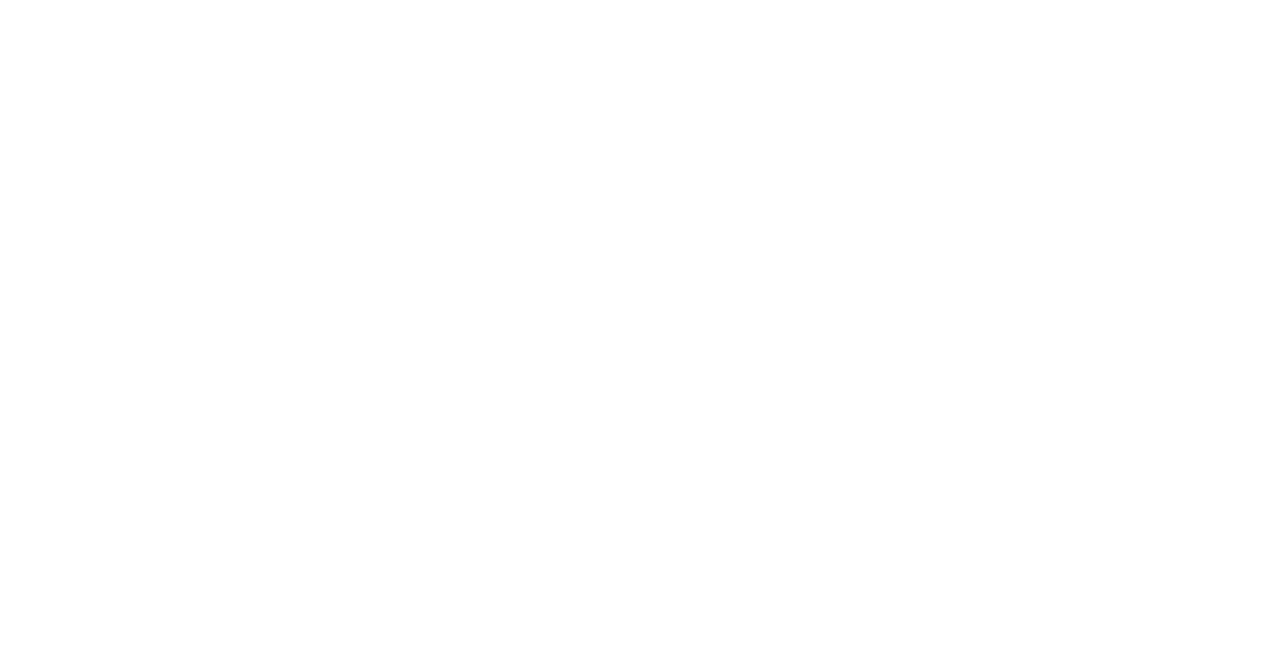
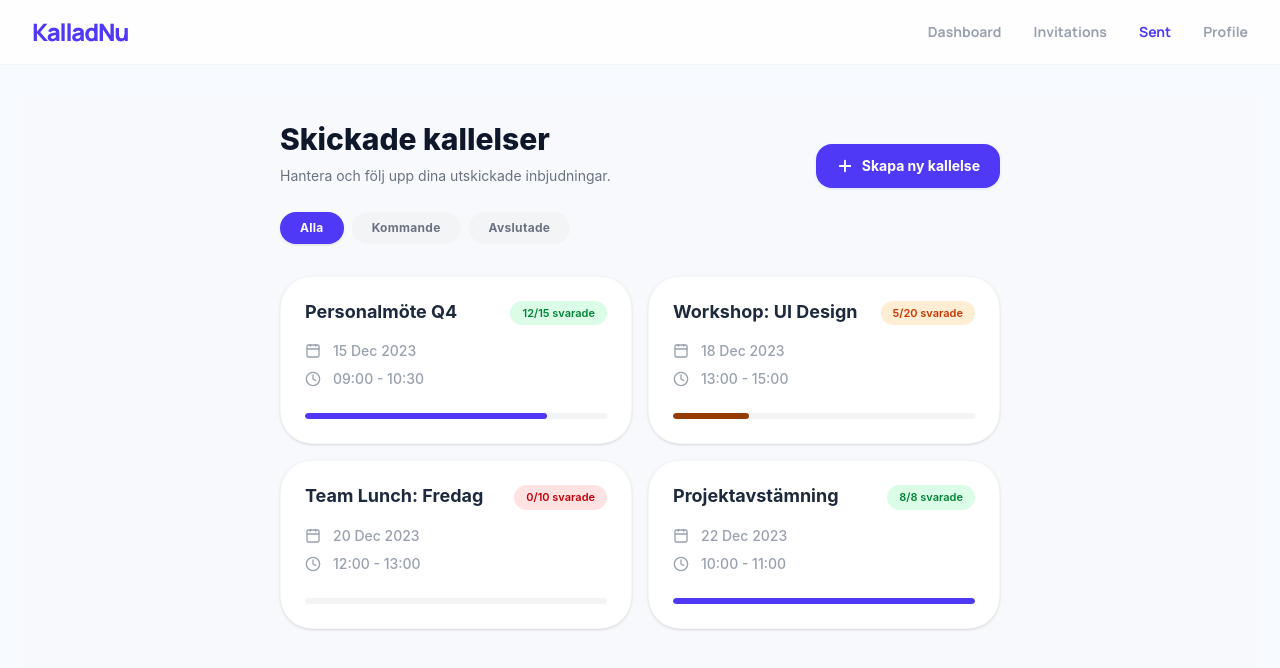
Before and after one commit to AAHektor/KalladNu, a React (Vite) app: page /sentInvitations in a window 1280 px wide. Before the commit this address had no page. Shown: the top 668 px of the page. Built offline with nearby package versions, Linux system fonts and the light colour scheme.

Commit message:
Added new page for sending out invitations via e-mail, edited the layout as well.

```diff
--- a/src/App.tsx
+++ b/src/App.tsx
@@ -6,7 +6,8 @@
 import Group from './features/group/Group'
 import Dashboard from './features/dashboard/Dashboard'
 import Invitations from './features/invitations/Invitations'
-import SendInvite from './features/sendInvite/sendInvite'
+import SendInvite from './features/sendInvite/SendInvite'
+import SentInvitations from './features/sentInvitations/SentInvitations'
 
 function App() {
   return (
@@ -19,6 +20,7 @@
                 <Route path="/dashboard" element={<Dashboard/>} />
                 <Route path="/invitations" element={<Invitations/>} />
                 <Route path="/sendInvite" element={<SendInvite/>} />
+                <Route path="/sentInvitations" element={<SentInvitations/>} />
 
             </Route>
         </Routes>
--- a/src/components/layout/Navigation.tsx
+++ b/src/components/layout/Navigation.tsx
@@ -1,5 +1,5 @@
 import { useState } from "react";
-import { Outlet, Link, useLocation } from "react-router-dom";
+import { Link, useLocation } from "react-router-dom";
 import {
   Menu,
   X,
@@ -16,7 +16,7 @@
   const menuItems = [
     { icon: <LayoutDashboard size={20} />, label: 'Dashboard', path: '/dashboard' },
     { icon: <Mail size={20} />, label: 'Invitations', path: '/invitations' },
-    { icon: <Send size={20} />, label: 'Sent', path: '/sent' },
+    { icon: <Send size={20} />, label: 'Sent', path: '/sentInvitations' },
     { icon: <UserCircle size={20} />, label: 'Profile', path: '/profile' },
   ];
 
--- /dev/null
+++ b/src/features/sentInvitations/SentInvitations.tsx
@@ -0,0 +1,111 @@
+import React, { useState } from 'react';
+import { useNavigate } from 'react-router-dom';
+import { Calendar, Clock, Plus } from 'lucide-react';
+
+const SentInvitations: React.FC = () => {
+  const [filter, setFilter] = useState<'alla' | 'kommande' | 'avslutade'>('alla');
+  const navigate = useNavigate();
+
+  const invitations = [
+    { id: 1, title: 'Personalmöte Q4', date: '15 Dec 2023', time: '09:00 - 10:30', status: '12/15 svarade', percentage: 80, statusType: 'success' },
+    { id: 2, title: 'Workshop: UI Design', date: '18 Dec 2023', time: '13:00 - 15:00', status: '5/20 svarade', percentage: 25, statusType: 'warning' },
+    { id: 3, title: 'Team Lunch: Fredag', date: '20 Dec 2023', time: '12:00 - 13:00', status: '0/10 svarade', percentage: 0, statusType: 'danger' },
+    { id: 4, title: 'Projektavstämning', date: '22 Dec 2023', time: '10:00 - 11:00', status: '8/8 svarade', percentage: 100, statusType: 'success' },
+  ];
+
+  const getStatusClasses = (type: string) => {
+    switch(type) {
+      case 'success': return { badge: 'bg-green-100 text-green-700', bar: 'bg-indigo-600' };
+      case 'warning': return { badge: 'bg-orange-100 text-orange-700', bar: 'bg-amber-800' };
+      case 'danger': return { badge: 'bg-red-100 text-red-700', bar: 'bg-gray-200' };
+      default: return { badge: 'bg-gray-100 text-gray-600', bar: 'bg-gray-200' };
+    }
+  };
+
+  return (
+    <div className="min-h-screen bg-gray-50/50 pb-24 font-sans text-slate-900 relative">
+      <div className="max-w-xl md:max-w-3xl mx-auto px-6 pt-6">
+        <div className="flex flex-col md:flex-row md:justify-between md:items-end mb-6 gap-4">
+          <div>
+            <h1 className="text-3xl font-extrabold text-slate-900 mb-2">Skickade kallelser</h1>
+            <p className="text-gray-500 text-sm leading-relaxed">
+              Hantera och följ upp dina utskickade inbjudningar.
+            </p>
+          </div>
+          <button
+            onClick={() => navigate('/sendInvite')}
+            className="hidden md:flex items-center gap-2 bg-indigo-600 hover:bg-indigo-700 text-white font-bold px-5 py-3 rounded-2xl shadow-sm shadow-indigo-100 transition-all active:scale-[0.98] cursor-pointer text-sm"
+          >
+            <Plus size={18} strokeWidth={2.5} />
+            Skapa ny kallelse
+          </button>
+        </div>
+
+        <div className="flex gap-2 mb-8">
+          {['alla', 'kommande', 'avslutade'].map((item) => (
+            <button
+              key={item}
+              onClick={() => setFilter(item as any)}
+              className={`px-5 py-2 rounded-full text-xs font-bold tracking-wide transition-all capitalize ${
+                filter === item
+                ? 'bg-indigo-600 text-white shadow-sm'
+                : 'bg-gray-100 text-gray-500 hover:bg-gray-200/70'
+              }`}
+            >
+              {item}
+            </button>
+          ))}
+        </div>
+
+        <div className="grid grid-cols-1 md:grid-cols-2 gap-4">
+          {invitations.map((invite) => {
+            const styles = getStatusClasses(invite.statusType);
+
+            return (
+              <div
+                key={invite.id}
+                className="bg-white rounded-[2rem] p-6 shadow-sm border border-gray-100/80 flex flex-col justify-between transition-all overflow-hidden"
+              >
+                <div>
+                  <div className="flex justify-between items-start gap-3 mb-4">
+                    <h3 className="text-lg font-bold text-slate-800 leading-tight">{invite.title}</h3>
+                    <span className={`text-[11px] font-semibold px-3 py-1 rounded-full shrink-0 ${styles.badge}`}>
+                      {invite.status}
+                    </span>
+                  </div>
+
+                  <div className="space-y-2 mb-6">
+                    <div className="flex items-center gap-3 text-gray-400 text-sm font-medium">
+                      <Calendar size={16} className="text-gray-400" />
+                      <span>{invite.date}</span>
+                    </div>
+                    <div className="flex items-center gap-3 text-gray-400 text-sm font-medium">
+                      <Clock size={16} className="text-gray-400" />
+                      <span>{invite.time}</span>
+                    </div>
+                  </div>
+                </div>
+
+                <div className="w-full bg-gray-100 h-1.5 rounded-full overflow-hidden">
+                  <div
+                    className={`h-full rounded-full ${styles.bar}`}
+                    style={{ width: `${invite.percentage}%` }}
+                  />
+                </div>
+              </div>
+            );
+          })}
+        </div>
+      </div>
+
+      <button
+        onClick={() => navigate('/sendInvite')}
+        className="md:hidden fixed bottom-6 right-6 z-[70] bg-indigo-600 hover:bg-indigo-700 text-white p-4 rounded-2xl shadow-xl shadow-indigo-200 transition-all active:scale-90 cursor-pointer"
+      >
+        <Plus size={28} strokeWidth={2.5} />
+      </button>
+    </div>
+  );
+};
+
+export default SentInvitations;
```
